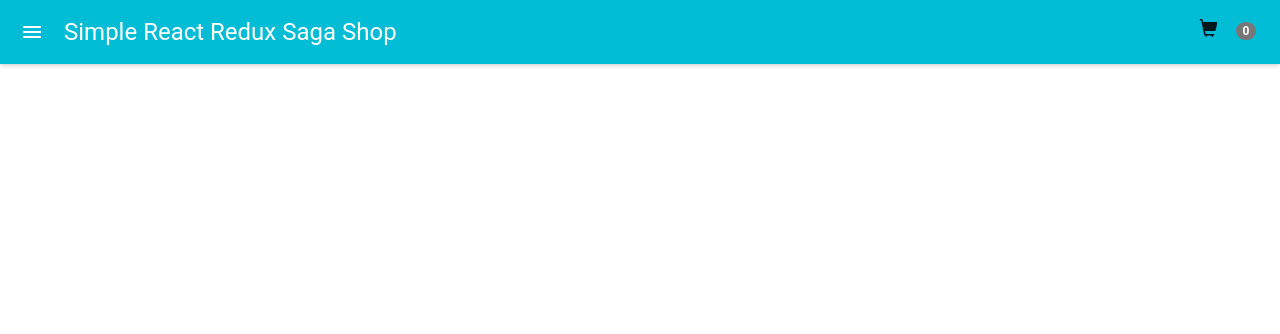
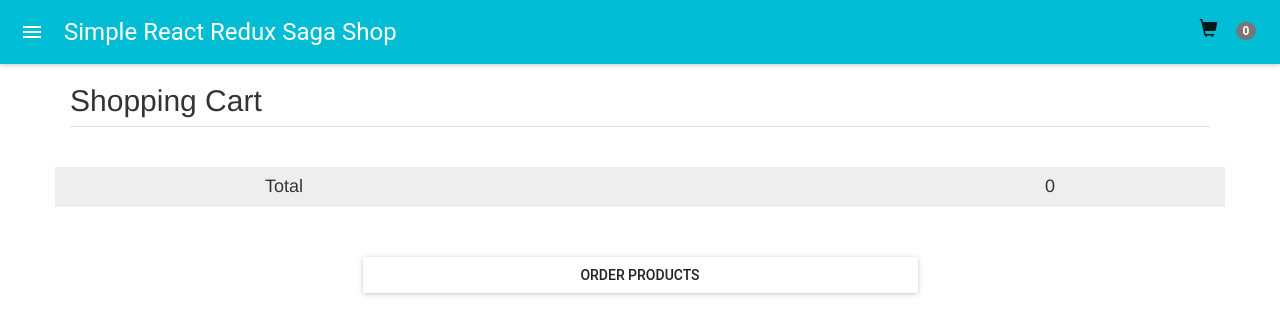
Before and after one commit to TrongNV/simple-redux-saga-shop, a React app: page /cart-detail in a window 1280 px wide. Shown: the top 334 px of the page. Built offline with nearby package versions, Linux system fonts and the light colour scheme.

Commit message:
feat(CartDetail): checkout from cart detail and calcalate total prices

```diff
--- a/src/App.js
+++ b/src/App.js
@@ -10,6 +10,8 @@ import ProductListPage from "./components/ProductListPage";
 import ProductDetail from "./components/ProductDetail";
 import CartCounter from "./components/CartCounter";
 import CartListDrawer from "./components/CartListDrawer";
+import CartDetail from "./components/CartDetail";
+import DeliveryOverview from "./components/DeliveryOverview";
 
 
 class App extends Component {
@@ -26,6 +28,8 @@ class App extends Component {
                     <div className="container">
                         <Route path="/" exact component={ProductListPage}/>
                         <Route path="/products/:id" component={ProductDetail}/>
+                        <Route path="/cart-detail" component={CartDetail}/>
+                        <Route path="/checkout" component={DeliveryOverview}/>
                     </div>
                 </div>
             </Router>
--- a/src/components/CartDetail.js
+++ b/src/components/CartDetail.js
@@ -0,0 +1,62 @@
+import React from 'react';
+import PropTypes from 'prop-types';
+import {connect} from "react-redux";
+import {uniqueId} from "lodash";
+import CartItem from "./CartItem";
+import {Divider, RaisedButton} from "material-ui";
+import {Link} from "react-router-dom";
+
+const CartDetail = ({products, totalPrice}) => {
+
+    return (
+        <div>
+            <h2>Shopping Cart</h2>
+            <Divider/>
+            <br/>
+            {products.map((product) => {
+                return (
+                    <CartItem key={uniqueId()} {...product}/>
+                )
+            })}
+            <br/>
+            <div className="row" style={{background: "#eee"}}>
+                <div className="col-md-2">
+                </div>
+                <div className="col-md-8">
+                    <h4>
+                        Total
+                    </h4>
+                </div>
+                <div className="col-md-2">
+                    <h4>
+                        {totalPrice}
+                    </h4>
+                </div>
+            </div>
+            <div className="row" style={{marginTop: 50}}>
+                <div className="col-md-6 col-md-offset-3">
+                    <Link to="/checkout">
+                        <RaisedButton label="Order products" fullWidth={true}/>
+                    </Link>
+                </div>
+            </div>
+        </div>
+    );
+};
+
+CartDetail.propTypes = {};
+CartDetail.defaultProps = {};
+
+function mapStateToProps(state) {
+    return {
+        products: state.cart.products,
+        cartListDrawerOpened: state.cart.cartListDrawerOpened,
+        totalPrice: state.cart.products.reduce((totalPrice, {price}) => {
+            return totalPrice + price;
+        }, 0)
+    }
+}
+
+export default connect(
+    mapStateToProps
+)(CartDetail)
--- a/src/components/CartItem.js
+++ b/src/components/CartItem.js
@@ -0,0 +1,25 @@
+import React from 'react';
+import PropTypes from 'prop-types';
+import {uniqueId} from "lodash";
+
+const CartItem = ({id, image, title, description, price}) => {
+    return (
+        <div className="row">
+            <div className="col-md-2">
+                <img src={image} alt="" className="img-thumbnail"/>
+            </div>
+            <div className="col-md-8">
+                <h3>{title}</h3>
+                <p>{description}</p>
+            </div>
+            <div className="col-md-2">
+                <h5>{price}</h5>
+            </div>
+        </div>
+    );
+};
+
+CartItem.propTypes = {};
+CartItem.defaultProps = {};
+
+export default CartItem;
--- a/src/components/CartListDrawer.js
+++ b/src/components/CartListDrawer.js
@@ -1,8 +1,32 @@
 import React from 'react';
 import PropTypes from 'prop-types';
-import {AppBar, Avatar, Divider, Drawer, IconButton, List, ListItem, MenuItem, Subheader} from "material-ui";
+import {
+    AppBar, Avatar, Divider, Drawer, FlatButton, IconButton, List, ListItem, MenuItem, RaisedButton,
+    Subheader
+} from "material-ui";
 import {connect} from "react-redux";
 import {uniqueId} from "lodash";
+import {Button} from "react-bootstrap";
+import {Link} from "react-router-dom";
+
+const CheckoutButton = ({products, closeCartListDrawer}) => {
+    if(products.length) {
+        return (
+            <div style={{position: 'absolute', bottom: "20px", width: "100%"}}>
+                <Divider/>
+                <br/>
+                <Link to="/cart-detail" onClick={closeCartListDrawer}>
+                    <RaisedButton  fullWidth={true} label="Checkout" />
+                </Link>
+            </div>
+
+        )
+    } else {
+        return (
+            <p>Shopping cart is empty</p>
+        )
+    }
+}
 
 const CartListDrawer = ({products, open = false, closeCartListDrawer}) => {
     return (
@@ -34,12 +58,13 @@ const CartListDrawer = ({products, open = false, closeCartListDrawer}) => {
                                     secondaryTextLines={2}
                                 >
                                 </ListItem>
-
                                 <Divider inset={true}/>
                             </div>
                         )
                     })}
+                    <CheckoutButton products={products} closeCartListDrawer={closeCartListDrawer} />
                 </List>
+
             </Drawer>
         </div>
     );
--- a/src/components/DeliveryAddressForm.js
+++ b/src/components/DeliveryAddressForm.js
@@ -0,0 +1,17 @@
+import React from 'react';
+import PropTypes from 'prop-types';
+
+const DeliveryAddressForm = (props) => {
+    return (
+        <div>
+            <form action="">
+
+            </form>
+        </div>
+    );
+};
+
+DeliveryAddressForm.propTypes = {};
+DeliveryAddressForm.defaultProps = {};
+
+export default DeliveryAddressForm;
--- a/src/components/DeliveryOverview.js
+++ b/src/components/DeliveryOverview.js
@@ -0,0 +1,24 @@
+import React from 'react';
+import PropTypes from 'prop-types';
+import DeliveryAddressForm from "./DeliveryAddressForm";
+import DeliverySummary from "./DeliverySummary";
+
+const DeliveryOverview = (props) => {
+    return (
+        <div className="row">
+            <div className="col-md-6">
+                <h3>Delivery address</h3>
+                <DeliveryAddressForm />
+            </div>
+            <div className="col-md-offset-2 col-md-4">
+                <h3>Summary</h3>
+                <DeliverySummary />
+            </div>
+        </div>
+    );
+};
+
+DeliveryOverview.propTypes = {};
+DeliveryOverview.defaultProps = {};
+
+export default DeliveryOverview;
--- /dev/null
+++ b/src/components/DeliverySummary.js
@@ -0,0 +1,13 @@
+import React from 'react';
+import PropTypes from 'prop-types';
+
+const DeliverySummary = (props) => {
+    return (
+        <div></div>
+    );
+};
+
+DeliverySummary.propTypes = {};
+DeliverySummary.defaultProps = {};
+
+export default DeliverySummary;
--- a/src/components/ProductDetail.js
+++ b/src/components/ProductDetail.js
@@ -4,6 +4,7 @@ import {Button} from "react-bootstrap";
 import {connect} from "react-redux";
 import {Component} from 'react';
 import {bindActionCreators} from "redux";
+import {RaisedButton} from "material-ui";
 
 class ProductDetail extends Component {
     constructor(props) {
@@ -37,9 +38,8 @@ class ProductDetail extends Component {
                         <h4>{price}</h4>
                         <div className="row">
                             <div className="col-md-12">
-                                <Button bsStyle="default" className="btn-block"
-                                        onClick={this.addToCart.bind(this)}>Add to
-                                    cart</Button>
+                                <RaisedButton fullWidth={true}
+                                              onClick={this.addToCart.bind(this)} label="Add to cart"/>
                             </div>
                         </div>
                     </div>
```
Also changed, not shown: 2 other files (tests, documents, lock files or other folders).
